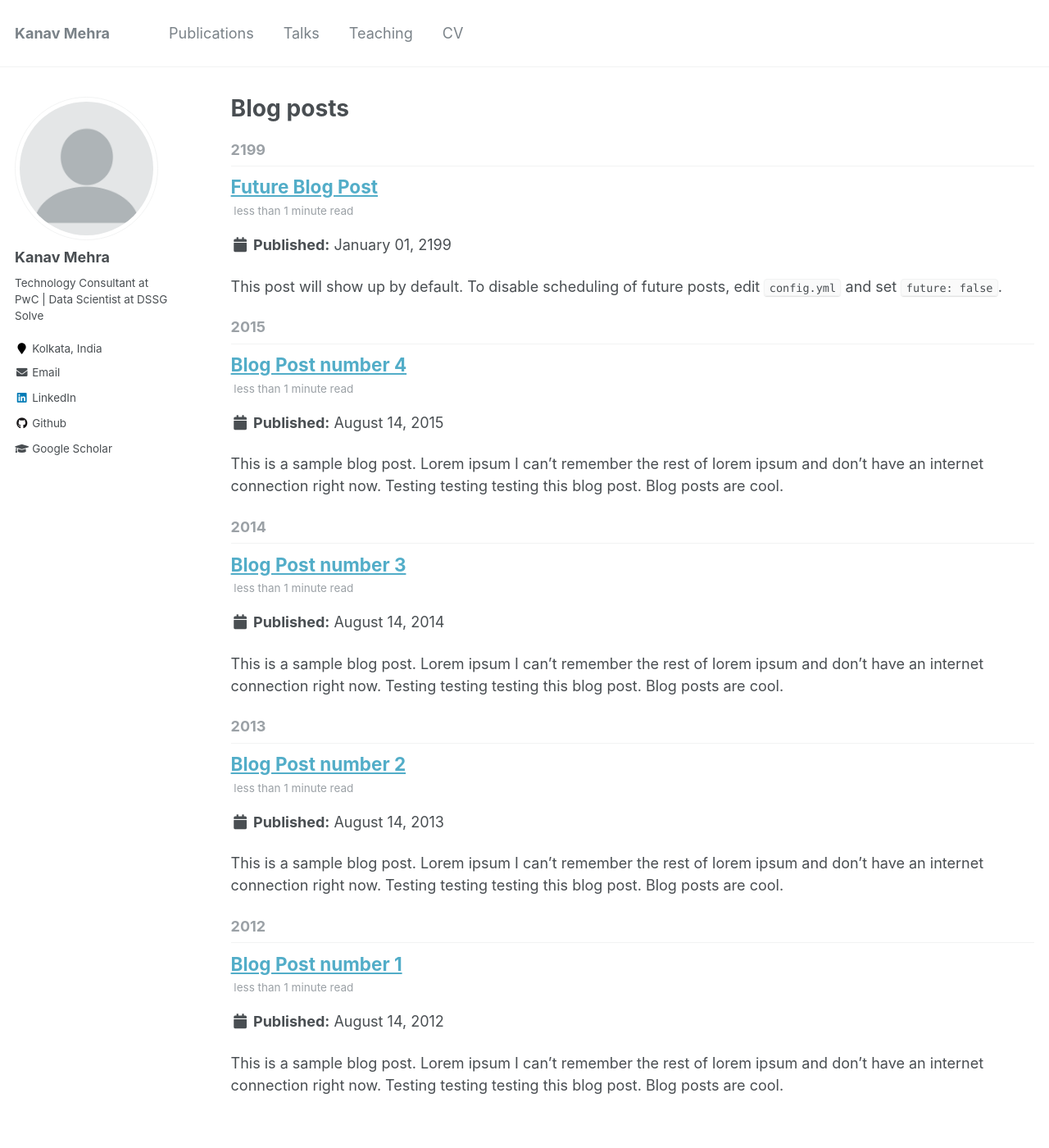
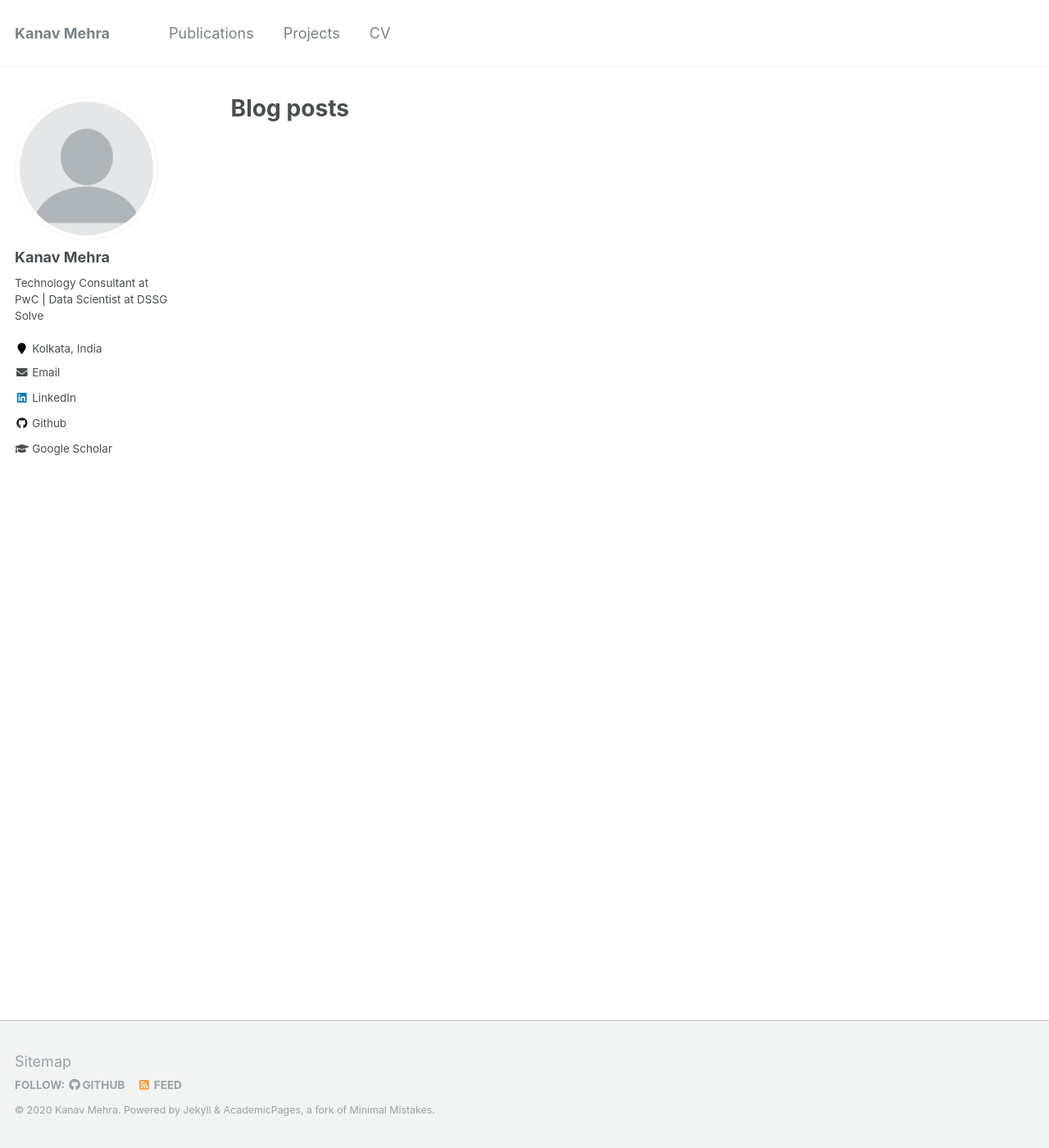
Before and after one commit to kanav-mehra/kanav-mehra.github.io, a Jekyll site: the page built from _pages/year-archive.html, in a window 1280 px wide and 1400 px high. Shown: the whole window at 82% size. Built offline with Jekyll 4.4.1, drawn with Linux system fonts in a browser that asks for light colours.

Commit message:
Added Amphan project

```diff
--- a/_data/navigation.yml
+++ b/_data/navigation.yml
@@ -3,11 +3,8 @@ main:
   - title: "Publications"
     url: /publications/
 
-  - title: "Talks"
-    url: /talks/
-
-  - title: "Teaching"
-    url: /teaching/
+  - title: "Projects"
+    url: /projects/
 
   - title: "CV"
     url: "https://kanav-mehra.github.io/files/KV_CV.pdf"
--- a/_posts/2012-08-14-blog-post-1.md
+++ /dev/null
@@ -1,20 +0,0 @@
----
-title: 'Blog Post number 1'
-date: 2012-08-14
-permalink: /posts/2012/08/blog-post-1/
-tags:
-  - cool posts
-  - category1
-  - category2
----
-
-This is a sample blog post. Lorem ipsum I can't remember the rest of lorem ipsum and don't have an internet connection right now. Testing testing testing this blog post. Blog posts are cool.
-
-Headings are cool
-======
-
-You can have many headings
-======
-
-Aren't headings cool?
-------
```
Also changed, not shown: _pages/projects.md (added, +8 -0 lines), _pages/terms.md (deleted, +0 -39 lines), _projects/Amphan.md (added, +18 -0 lines), _projects/2013-08-14-blog-post-2.md (renamed from _posts/2013-08-14-blog-post-2.md), _projects/2014-08-14-blog-post-3.md (renamed from _posts/2014-08-14-blog-post-3.md), _projects/2015-08-14-blog-post-4.md (renamed from _posts/2015-08-14-blog-post-4.md), _projects/2199-01-01-future-post.md (renamed from _posts/2199-01-01-future-post.md).
